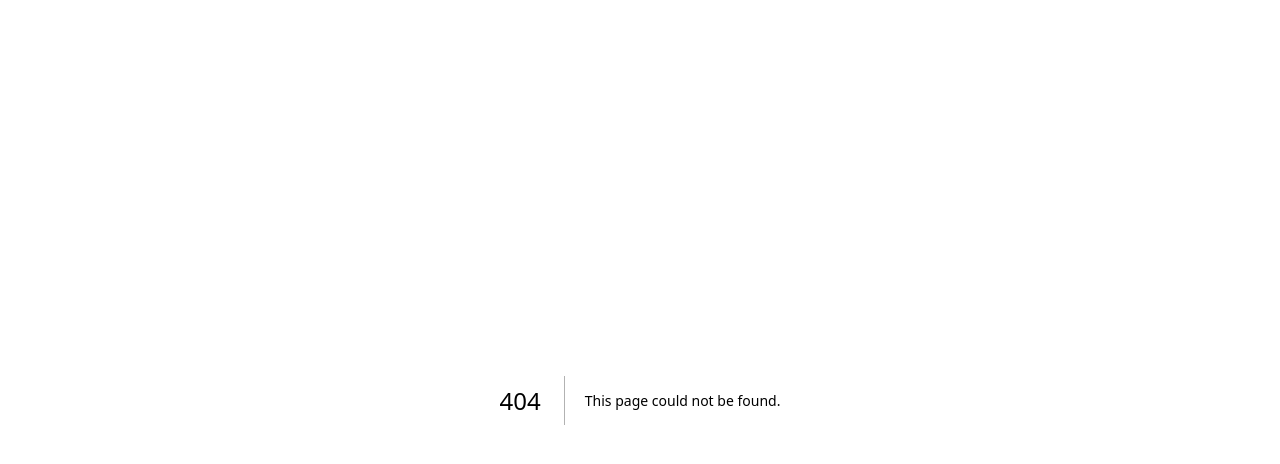
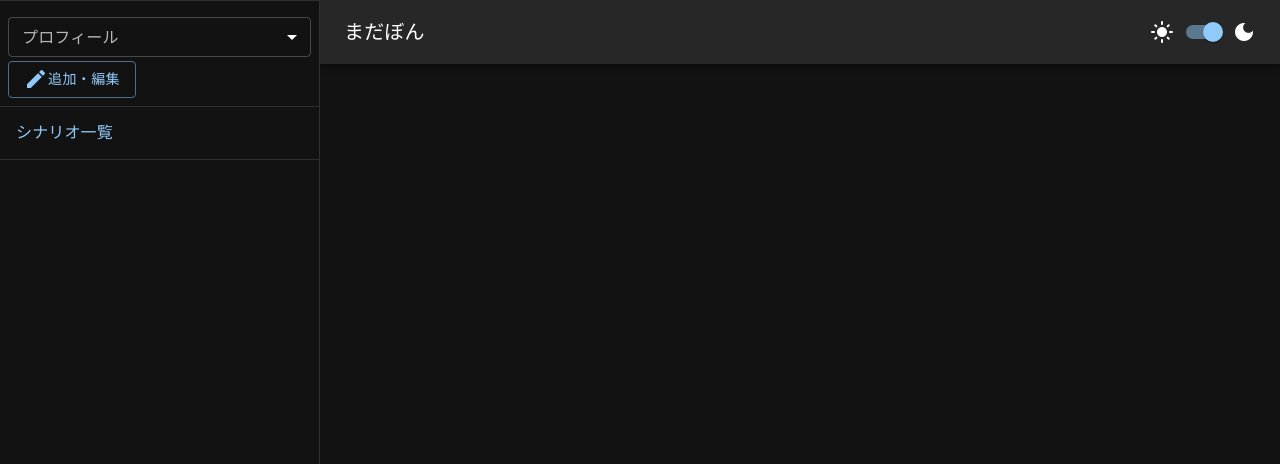
Before and after one commit to himu62/discordweb-murdermystery, a Next.js app: page /scenarios in a window 1280 px wide. Before the commit this address had no page. Shown: the top 464 px of the page. Built offline with nearby package versions, Linux system fonts and the light colour scheme.

Commit message:
シナリオ一覧ページ

```diff
--- /dev/null
+++ b/pages/scenarios.tsx
@@ -0,0 +1,14 @@
+import { ReactElement } from "react";
+import { NextPageWithLayout } from "@/pages/_app";
+import Layout from "@/src/components/Layout";
+import ScenarioList from "@/src/components/ScenarioList";
+
+const Page: NextPageWithLayout = () => {
+  return <ScenarioList />;
+};
+
+Page.getLayout = (page: ReactElement) => {
+  return <Layout>{page}</Layout>;
+};
+
+export default Page;
--- a/src/components/Drawer/index.tsx
+++ b/src/components/Drawer/index.tsx
@@ -5,6 +5,9 @@ import {
   Drawer as MuiDrawer,
   Icon,
   IconButton,
+  Link,
+  MenuItem,
+  MenuList,
   Stack,
   Toolbar,
 } from "@mui/material";
@@ -28,6 +31,14 @@ const Drawer: FC<{ width: number }> = ({ width }) => {
       <Divider />
 
       <ProfileSelector />
+
+      <Divider />
+
+      <MenuList>
+        <Link href="/scenarios" underline="none">
+          <MenuItem>シナリオ一覧</MenuItem>
+        </Link>
+      </MenuList>
 
       <Divider />
     </Stack>
--- /dev/null
+++ b/src/components/ScenarioList/index.tsx
@@ -0,0 +1,6 @@
+import { FC } from "react";
+
+const ScenarioList: FC = () => {
+  return <></>;
+};
+export default ScenarioList;
```
